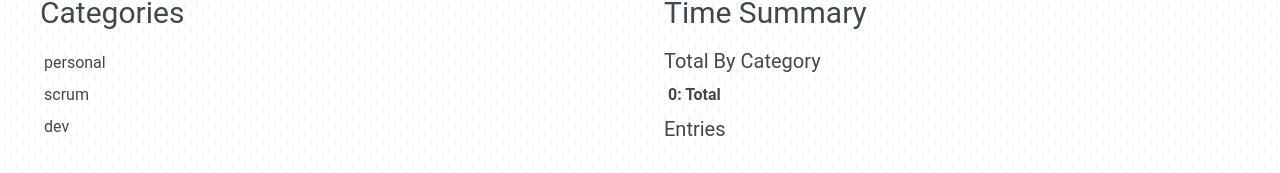
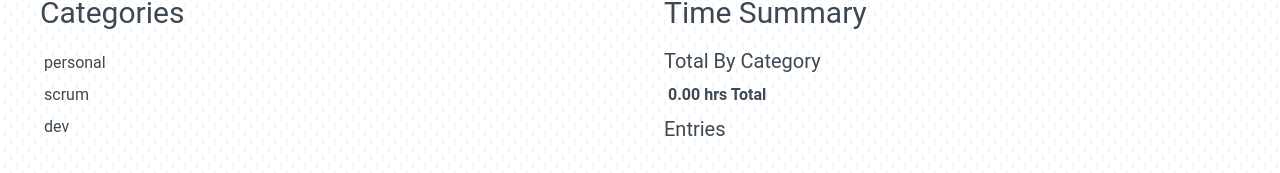
Before and after one commit to davestaab/timekeeper, a Vue app: page / in a window 1280 px wide. Shown: the part 365-538 px from the top of the page. Built offline with nearby package versions, Linux system fonts and the light colour scheme.

Commit message:
convert byCategory component

```diff
--- a/src/components/summary/ByCategory.vue
+++ b/src/components/summary/ByCategory.vue
@@ -1,29 +1,29 @@
-<script>
-export default {
-  props: {
-    times: {
-      type: Object,
-      required: true,
-    },
-  },
-  computed: {
-    total: function () {
-      let total = 0;
-      for (const key in this.times) {
-        total = total + this.times[key];
-      }
-      return total;
-    },
-  },
-};
+<script setup lang="ts">
+import type { Totals } from '@/timeline/utils';
+import { computed } from 'vue';
+
+const props = defineProps<{
+  times: Totals;
+}>();
+const total = computed(() =>
+  Object.keys(props.times).reduce((acc, key) => acc + props.times[key], 0),
+);
+function formatTime(time: number) {
+  return time.toFixed(2).toString();
+}
+const keys = computed(() =>
+  Object.keys(props.times).sort((a, b) => props.times[a] - props.times[b]),
+);
 </script>
 
 <template>
   <div>
     <div class="text-xl my-2">Total By Category</div>
     <ul>
-      <li v-for="(val, key) in times" :key="key" class="m-1">{{ val }} hr(s): {{ key }}</li>
-      <li class="m-1 font-bold">{{ total }}: Total</li>
+      <li v-for="key in keys" :key="key" class="m-1 flex">
+        {{ formatTime(props.times[key]) }} hrs&nbsp;<span class="capitalize">{{ key }}</span>
+      </li>
+      <li class="m-1 font-bold">{{ formatTime(total) }} hrs Total</li>
     </ul>
   </div>
 </template>
--- a/src/timeline/utils.ts
+++ b/src/timeline/utils.ts
@@ -238,4 +238,4 @@ interface PageMargin {
   left: number;
 }
 
-type Totals = Record<string, number>;
+export type Totals = Record<string, number>;
```
